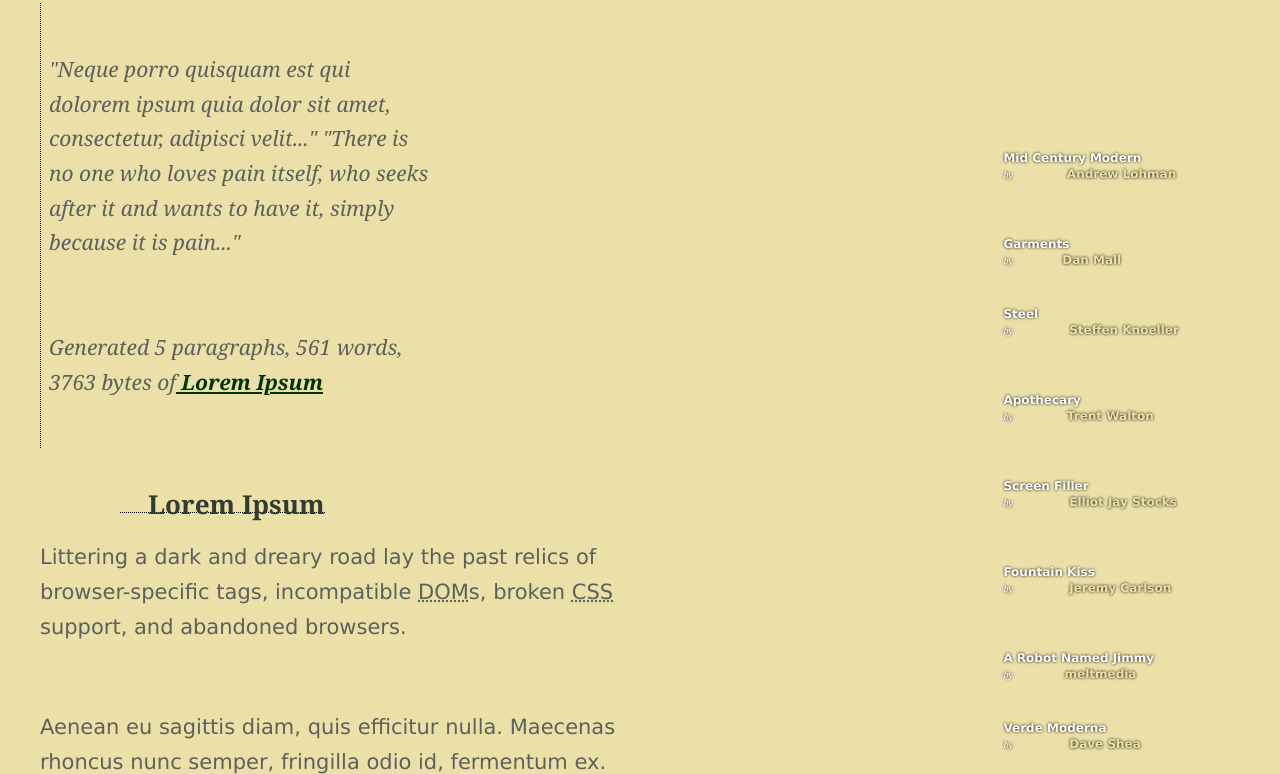
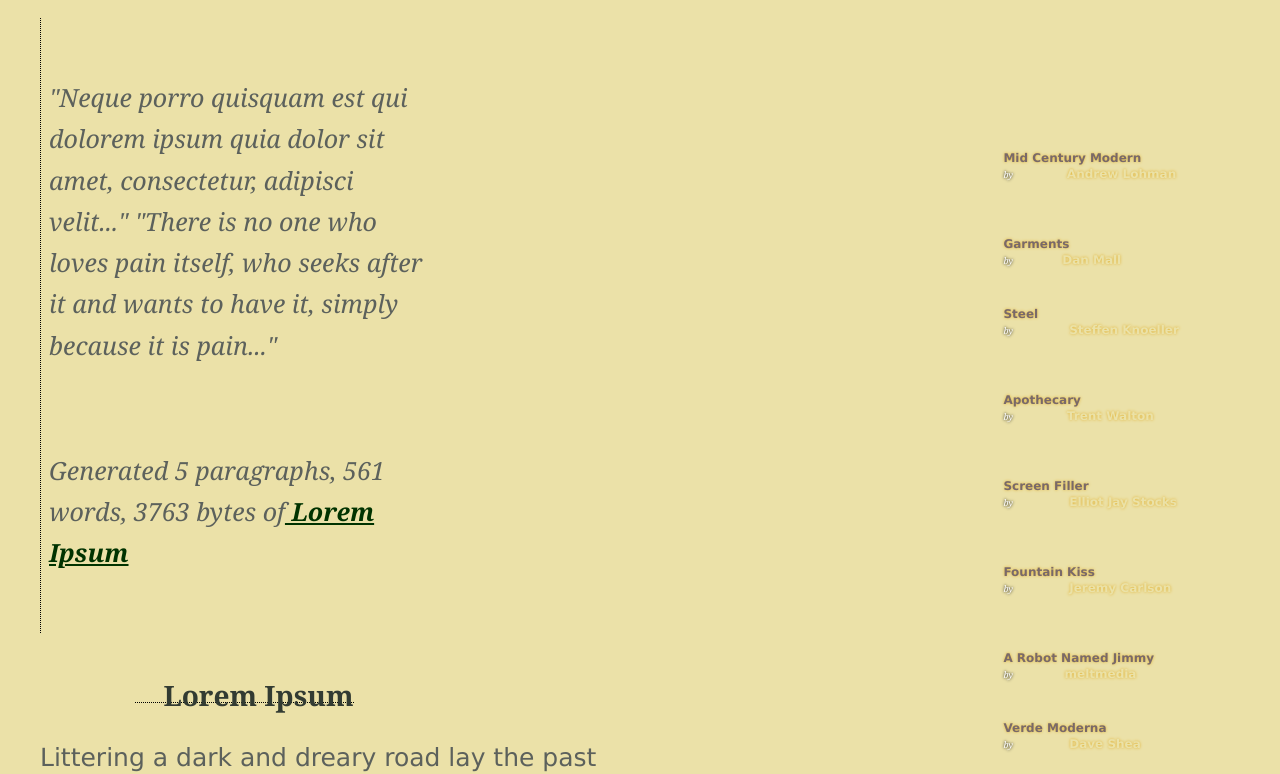
Before and after one commit to mirelarusso/Learning-3, a plain HTML site: page index.html in a window 1280 px wide. Shown: the part 231-1005 px from the top of the page. Drawn offline with Linux system fonts and the light colour scheme.

Commit message:
Update style.css

```diff
--- a/style.css
+++ b/style.css
@@ -4,7 +4,7 @@ body {
 	background-color: rgb(235, 225, 168);
 	background-position: top right;
 	background-repeat: repeat;
-	font: normal 21px "Lucida Grande", Verdana, Arial, Helvetica, sans-serif;
+	font: normal 25px "Lucida Grande", Verdana, Arial, Helvetica, sans-serif;
 	padding: 0;
 	margin: 0;
 }
@@ -14,9 +14,8 @@ abbr {
 }
 
 h3 {
-	font: bold 26px Georgia, "Times New Roman", Times, serif;
+	font: bold 28px Georgia, "Times New Roman", Times, serif;
 	color: #323b32;
-	background-image: url(bonsai.gif);
 	background-repeat: no-repeat;
 	padding-left: 28px;
 	height: 23px;
@@ -48,18 +47,18 @@ a:link, a:visited, a:hover, a:active {
 }
 
 .sidebar a:link, .sidebar a:visited {
-	color: #FFFFFF;
+	color: rgb(121, 105, 105);
 	font-size: 12px;
 	font-style: normal;
 	text-decoration: none;
 	font-family: "Lucida Grande", Verdana, Arial, Helvetica, sans-serif;
-	text-shadow: 0 0 3px #000000;
+	text-shadow: 0 0 3px #e0b130;
 	font-weight: bold;
 	display: block;
 }
 
 .sidebar a:hover, .sidebar a:active {
-	color: #FFFFFF;
+	color: rgb(68, 60, 23);
 	font-size: 12px;
 	font-style: normal;
 	text-decoration: underline;
```
